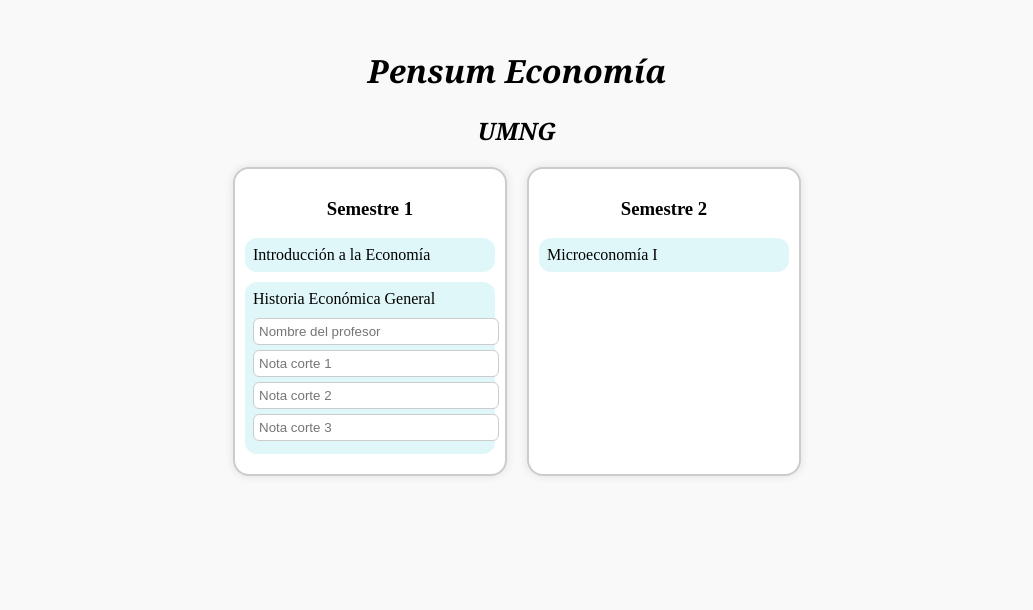
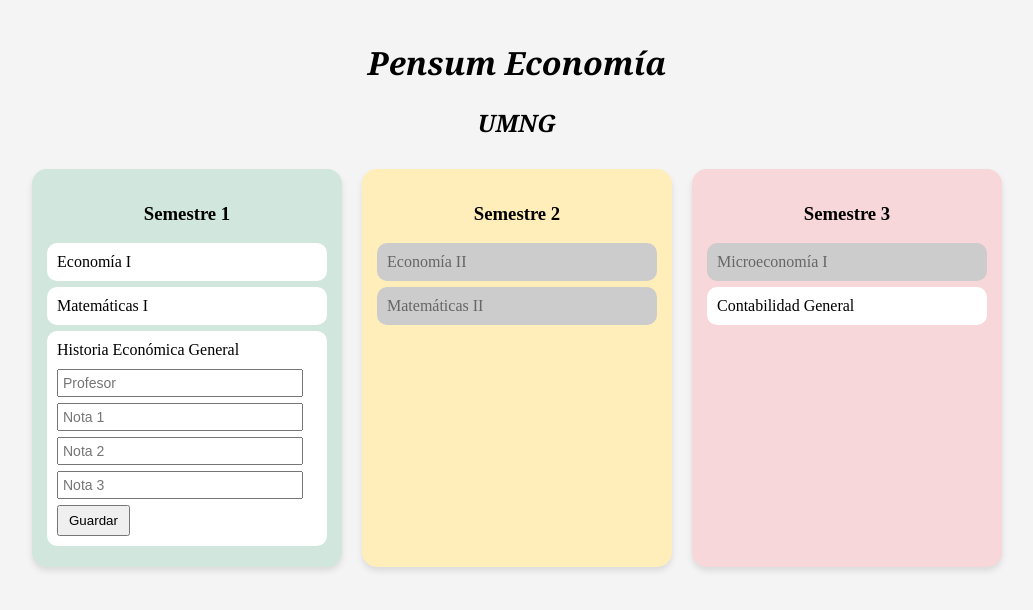
Before and after one commit to An4Isa1/1, a plain HTML site: page index.html in a window 1280 px wide. Both pictures are taken after a click on the element "Historia Económica General". Shown: the whole page, without its empty margins (123-1156 px from the left). Drawn offline with Linux system fonts and the light colour scheme.

Commit message:
Update index.html

```diff
--- a/index.html
+++ b/index.html
@@ -2,149 +2,210 @@
 <html lang="es">
 <head>
   <meta charset="UTF-8">
-  <title>Pensum Economía UMNG</title>
+  <title><i>Pensum Economía</i> - UMNG</title>
   <style>
-    /* Fuente y estilos generales */
+    /* Estilo general */
     body {
-      font-family: 'Times New Roman', serif;
-      background-color: #f9f9f9;
+      font-family: "Times New Roman", serif;
+      background: #f4f4f4;
+      margin: 0;
       padding: 20px;
     }
 
     h1, h2 {
-      font-family: 'Georgia', serif;
+      font-family: Georgia, serif;
       font-style: italic;
       text-align: center;
     }
 
-    .contenedor {
+    h1 {
+      font-size: 2em;
+    }
+
+    .contenedor-semestres {
       display: flex;
       flex-wrap: wrap;
       justify-content: center;
       gap: 20px;
+      margin-top: 30px;
     }
 
     .semestre {
-      border: 2px solid #ccc;
-      border-radius: 16px;
-      padding: 10px;
-      width: 250px;
-      background-color: #fff;
-      box-shadow: 0 0 10px rgba(0,0,0,0.1);
+      border-radius: 15px;
+      padding: 15px;
+      width: 280px;
+      box-shadow: 0 4px 6px rgba(0,0,0,0.1);
     }
 
     .semestre h3 {
+      font-weight: bold;
       text-align: center;
-      font-weight: bold;
     }
 
+    /* Colores por semestre */
+    .semestre-1 { background-color: #d1e7dd; }
+    .semestre-2 { background-color: #ffeeba; }
+    .semestre-3 { background-color: #f8d7da; }
+    .semestre-4 { background-color: #cfe2ff; }
+    .semestre-5 { background-color: #e2e3e5; }
+    .semestre-6 { background-color: #d4edda; }
+    .semestre-7 { background-color: #fff3cd; }
+    .semestre-8 { background-color: #f5c6cb; }
+    .semestre-9 { background-color: #b8daff; }
+
     .materia {
-      margin: 10px 0;
-      padding: 8px;
-      background-color: #e0f7fa;
-      border-radius: 12px;
+      background-color: #fff;
+      padding: 10px;
+      margin: 6px 0;
+      border-radius: 10px;
       cursor: pointer;
-      transition: background 0.3s;
+      position: relative;
     }
 
-    .materia:hover {
-      background-color: #b2ebf2;
+    .materia.bloqueada {
+      background-color: #ccc;
+      color: #666;
+      cursor: not-allowed;
+    }
+
+    .materia.aprobada {
+      text-decoration: line-through;
+      background-color: #b0e57c;
     }
 
     .formulario {
       display: none;
       margin-top: 10px;
-      font-size: 14px;
     }
 
     .formulario input {
       display: block;
-      width: 100%;
-      margin-bottom: 5px;
-      padding: 5px;
-      border-radius: 6px;
-      border: 1px solid #ccc;
+      margin-bottom: 6px;
+      width: 90%;
+      padding: 4px;
+      font-size: 14px;
     }
 
-    .promedio {
-      margin-top: 5px;
-      font-weight: bold;
-      color: #333;
+    .formulario button {
+      padding: 6px 10px;
+      cursor: pointer;
     }
   </style>
 </head>
 <body>
 
-  <!-- Título -->
-  <h1>Pensum Economía</h1>
+  <h1><i>Pensum Economía</i></h1>
   <h2>UMNG</h2>
 
   <!-- Contenedor principal de los semestres -->
-  <div class="contenedor">
-    <!-- Semestre 1 -->
-    <div class="semestre">
-      <h3>Semestre 1</h3>
+  <div class="contenedor-semestres" id="contenedor"></div>
 
-      <!-- Materia 1 -->
-      <div class="materia" onclick="toggleFormulario(this)">
-        Introducción a la Economía
-        <div class="formulario">
-          <input type="text" placeholder="Nombre del profesor" class="profesor">
-          <input type="number" step="0.01" placeholder="Nota corte 1" class="nota">
-          <input type="number" step="0.01" placeholder="Nota corte 2" class="nota">
-          <input type="number" step="0.01" placeholder="Nota corte 3" class="nota">
-          <div class="promedio"></div>
-        </div>
-      </div>
+  <script>
+    const materias = {
+      1: [
+        { nombre: "Economía I", requisitos: [] },
+        { nombre: "Matemáticas I", requisitos: [] },
+        { nombre: "Historia Económica General", requisitos: [] }
+      ],
+      2: [
+        { nombre: "Economía II", requisitos: ["Economía I"] },
+        { nombre: "Matemáticas II", requisitos: ["Matemáticas I"] }
+      ],
+      3: [
+        { nombre: "Microeconomía I", requisitos: ["Economía II", "Matemáticas II"] },
+        { nombre: "Contabilidad General", requisitos: [] }
+      ]
+      // Puedes continuar con los semestres 4 a 9 aquí...
+    };
 
-      <!-- Materia 2 -->
-      <div class="materia" onclick="toggleFormulario(this)">
-        Historia Económica General
-        <div class="formulario">
-          <input type="text" placeholder="Nombre del profesor" class="profesor">
-          <input type="number" step="0.01" placeholder="Nota corte 1" class="nota">
-          <input type="number" step="0.01" placeholder="Nota corte 2" class="nota">
-          <input type="number" step="0.01" placeholder="Nota corte 3" class="nota">
-          <div class="promedio"></div>
-        </div>
-      </div>
+    const estado = JSON.parse(localStorage.getItem("estadoPensum")) || {};
 
-    </div>
+    function crearMateria(materia, semestre) {
+      const div = document.createElement("div");
+      div.classList.add("materia");
 
-    <!-- Puedes copiar este bloque y cambiarle el número para agregar más semestres -->
-    <!-- Semestre 2 (ejemplo) -->
-    <div class="semestre">
-      <h3>Semestre 2</h3>
+      const desbloqueada = materia.requisitos.every(req => estado[req]?.aprobada);
+      if (!desbloqueada) {
+        div.classList.add("bloqueada");
+      }
 
-      <div class="materia" onclick="toggleFormulario(this)">
-        Microeconomía I
-        <div class="formulario">
-          <input type="text" placeholder="Nombre del profesor" class="profesor">
-          <input type="number" step="0.01" placeholder="Nota corte 1" class="nota">
-          <input type="number" step="0.01" placeholder="Nota corte 2" class="nota">
-          <input type="number" step="0.01" placeholder="Nota corte 3" class="nota">
-          <div class="promedio"></div>
-        </div>
-      </div>
-    </div>
-  </div>
+      if (estado[materia.nombre]?.aprobada) {
+        div.classList.add("aprobada");
+        div.textContent = `${materia.nombre} (Aprobada)`;
+      } else {
+        div.textContent = materia.nombre;
+      }
 
-  <!-- Script para manejar el despliegue y cálculo de promedio -->
-  <script>
-    function toggleFormulario(materiaDiv) {
-      const form = materiaDiv.querySelector('.formulario');
-      form.style.display = form.style.display === 'block' ? 'none' : 'block';
+      // Crear formulario oculto
+      const formulario = document.createElement("div");
+      formulario.classList.add("formulario");
 
-      // Detectar cambios en las notas
-      const notas = form.querySelectorAll('.nota');
-      notas.forEach(input => {
-        input.oninput = () => {
-          const valores = Array.from(notas).map(n => parseFloat(n.value) || 0);
-          const promedio = valores.reduce((a, b) => a + b, 0) / 3;
-          form.querySelector('.promedio').textContent = 'Promedio: ' + promedio.toFixed(2);
+      formulario.innerHTML = `
+        <input type="text" placeholder="Profesor" name="profesor">
+        <input type="number" placeholder="Nota 1" step="0.1" min="0" max="5" name="nota1">
+        <input type="number" placeholder="Nota 2" step="0.1" min="0" max="5" name="nota2">
+        <input type="number" placeholder="Nota 3" step="0.1" min="0" max="5" name="nota3">
+        <button>Guardar</button>
+      `;
+
+      formulario.querySelector("button").addEventListener("click", () => {
+        const profesor = formulario.querySelector('[name="profesor"]').value.trim();
+        const n1 = parseFloat(formulario.querySelector('[name="nota1"]').value);
+        const n2 = parseFloat(formulario.querySelector('[name="nota2"]').value);
+        const n3 = parseFloat(formulario.querySelector('[name="nota3"]').value);
+
+        if (!profesor || isNaN(n1) || isNaN(n2) || isNaN(n3)) {
+          alert("Completa todos los campos correctamente.");
+          return;
+        }
+
+        const promedio = ((n1 + n2 + n3) / 3).toFixed(2);
+
+        estado[materia.nombre] = {
+          profesor,
+          notas: [n1, n2, n3],
+          promedio,
+          aprobada: promedio >= 3.0
         };
+
+        localStorage.setItem("estadoPensum", JSON.stringify(estado));
+        location.reload(); // Recargar para actualizar la vista
       });
+
+      div.appendChild(formulario);
+
+      div.addEventListener("click", () => {
+        if (div.classList.contains("bloqueada")) {
+          alert("No puedes cursar esta materia aún. Requisitos: " + materia.requisitos.join(", "));
+          return;
+        }
+
+        // Alternar visibilidad del formulario
+        const visible = formulario.style.display === "block";
+        formulario.style.display = visible ? "none" : "block";
+      });
+
+      return div;
     }
+
+    function cargarMaterias() {
+      const contenedor = document.getElementById("contenedor");
+      for (let semestre in materias) {
+        const semDiv = document.createElement("div");
+        semDiv.classList.add("semestre", `semestre-${semestre}`);
+        semDiv.innerHTML = `<h3>Semestre <strong>${semestre}</strong></h3>`;
+
+        materias[semestre].forEach(materia => {
+          const matDiv = crearMateria(materia, semestre);
+          semDiv.appendChild(matDiv);
+        });
+
+        contenedor.appendChild(semDiv);
+      }
+    }
+
+    cargarMaterias();
   </script>
+
 </body>
 </html>
```
